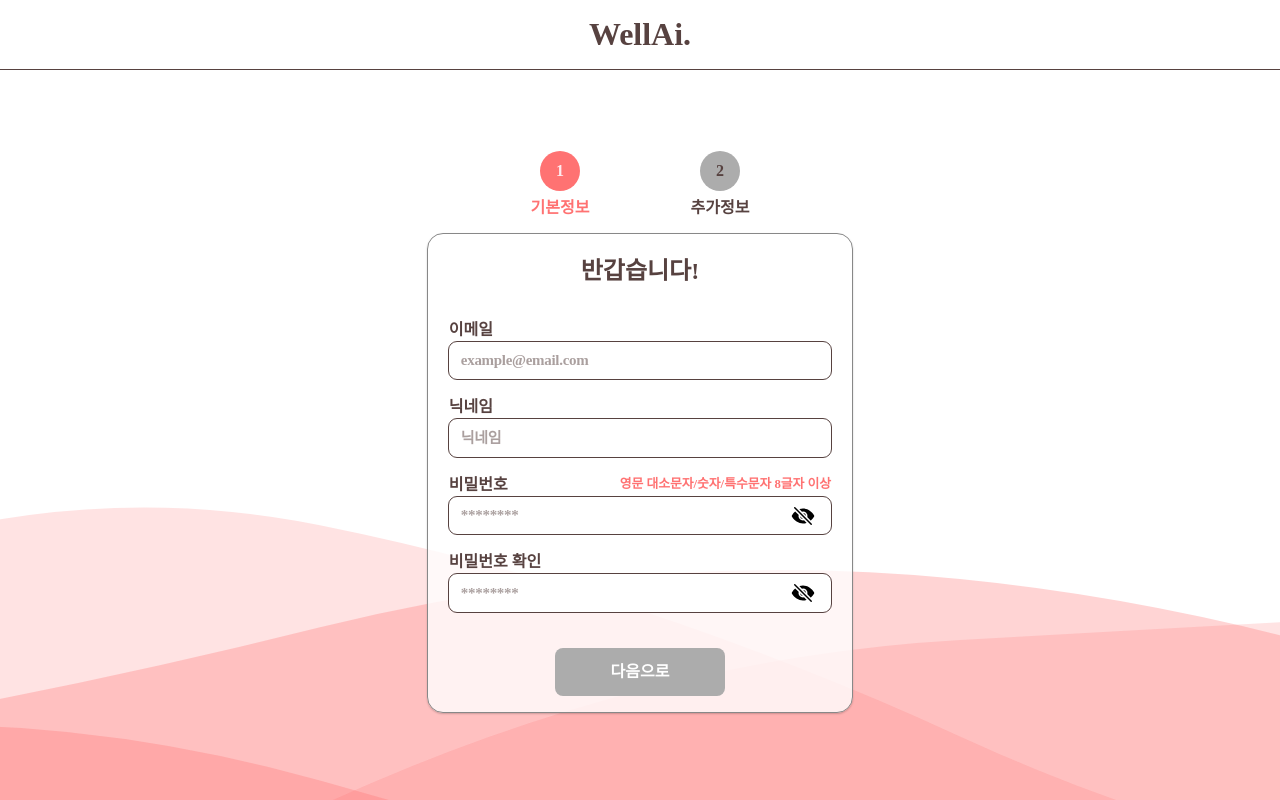
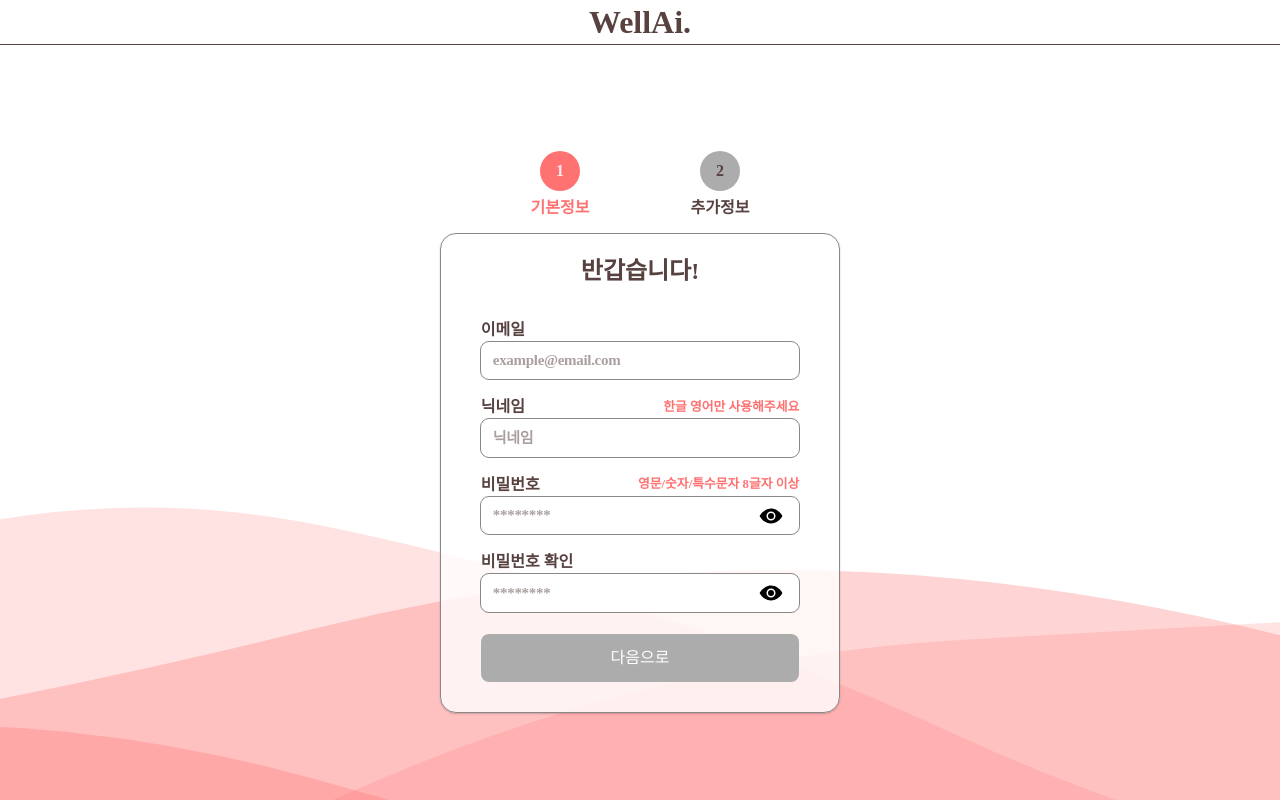
Before and after one commit to JShwa0429/wellai, a React (Create React App) app: page /home in a window 1280 px wide. Built offline with nearby package versions, Linux system fonts and the light colour scheme.

Commit message:
feat : 정규식 설정

```diff
--- a/src/components/element/input.tsx
+++ b/src/components/element/input.tsx
@@ -5,26 +5,26 @@ type Props = InputHTMLAttributes<HTMLInputElement>;
 
 export const Input: React.FunctionComponent<Props> = ({ type, children, name, placeholder, value, onChange }) => {
   const [withFocus, setWithFocus] = useState<boolean>(false);
-  const [passwordShow, setPasswordShow] = useState<boolean>(false);
+  const [passwordHidden, setPasswordHidden] = useState<boolean>(true);
   return (
     <Label onFocus={() => setWithFocus(true)} onBlur={() => setWithFocus(false)} withFocus={withFocus}>
-      {children}
+      <span>{children}</span>
       {type !== 'password' && (
         <input type={type} name={name} placeholder={placeholder} value={value} onChange={onChange}></input>
       )}
-      {type === 'password' && passwordShow && (
+      {type === 'password' && passwordHidden && (
         <>
           <input type={'password'} name={name} placeholder={placeholder} value={value} onChange={onChange}></input>
           <div className="svgDiv">
-            <IoEye size="1.5em" fill="black" onClick={() => setPasswordShow((current) => !current)} />
+            <IoEye size="1.5em" fill="black" onClick={() => setPasswordHidden((current) => !current)} />
           </div>
         </>
       )}
-      {type === 'password' && !passwordShow && (
+      {type === 'password' && !passwordHidden && (
         <>
           <input type={'text'} name={name} placeholder={placeholder} value={value} onChange={onChange}></input>
           <div className="svgDiv">
-            <IoEyeOff size="1.5em" fill="black" onClick={() => setPasswordShow((current) => !current)} />
+            <IoEyeOff size="1.5em" fill="black" onClick={() => setPasswordHidden((current) => !current)} />
           </div>
         </>
       )}
@@ -36,24 +36,22 @@ const Label = styled.label<{ withFocus: boolean }>`
   position: relative;
   font-weight: bold;
   margin: auto;
-  width: 90%;
+  width: 100%;
   display: flex;
   justify-content: center;
   flex-direction: column;
-  align-items: center;
+
   margin: 0.5em 1vw;
+
   p {
-    margin: 0.5em 0;
-    margin-right: auto;
-    color: ${(props) => (props.withFocus ? props.theme.main : props.theme.defaultText)};
-    font-weight: bold;
+    color: ${({ withFocus, theme }) => (withFocus ? theme.main : theme.text)};
   }
   input {
     width: 100%;
     padding: 13px 12px;
     line-height: 1.47;
     font-size: 15px;
-    outline: 1px solid ${(props) => props.theme.defaultText};
+    outline: 1px solid ${(props) => props.theme.text};
     letter-spacing: -0.3px;
     border-radius: 4px;
     font-weight: bold;
--- a/src/components/header/Header.tsx
+++ b/src/components/header/Header.tsx
@@ -17,7 +17,8 @@ export default Header;
 export const DivHeader = styled.div`
   width: 100vw;
   height: 5vh;
-  min-height: 70px;
+  min-height: 45px;
+  max-height: 70px;
   position: absolute;
   z-index: 99;
   display: grid;
--- a/src/components/signup/SignUpEssential.tsx
+++ b/src/components/signup/SignUpEssential.tsx
@@ -20,13 +20,17 @@ const SignUpEssential: React.FunctionComponent<Props> = ({ pageNumber, handleNex
   }, [userId]);
 
   const nicknameError = useMemo(() => {
+    const regex = /^[가-힣|a-z|A-Z]+$/;
+    if (!regex.test(nickname)) {
+      return '한글 영어만 사용해주세요';
+    }
     return '';
   }, [nickname]);
 
   const passwordError = useMemo(() => {
     const regex = /^(?=.*[A-Za-z])(?=.*\d)(?=.*[$@$!%*#?&])[A-Za-z\d$@$!%*#?&]{8,}$/;
     if (!password) {
-      return '영문 대소문자/숫자/특수문자 8글자 이상';
+      return '영문/숫자/특수문자 8글자 이상';
     } else if (password.length < 8) {
       return '비밀번호는 8자리 이상이어야합니다';
     } else if (!regex.test(password)) {
--- a/src/components/signup/SignUpHeader.tsx
+++ b/src/components/signup/SignUpHeader.tsx
@@ -1,10 +1,13 @@
 import styled from 'styled-components';
 import { DivHeader } from 'components/header/Header';
+import { Link } from 'react-router-dom';
 const SignUpHeader = () => {
   const logoName = 'WellAi.';
   return (
     <DivSignUpHeader>
-      <h1>{logoName}</h1>
+      <Link to="/">
+        <h1>{logoName}</h1>
+      </Link>
     </DivSignUpHeader>
   );
 };
@@ -14,4 +17,9 @@ export default SignUpHeader;
 const DivSignUpHeader = styled(DivHeader)`
   display: flex;
   justify-content: center;
+
+  a {
+    text-decoration: none;
+    color: ${({ theme }) => theme.defaultText};
+  }
 `;
--- a/src/components/signup/SignUpOption.tsx
+++ b/src/components/signup/SignUpOption.tsx
@@ -66,16 +66,13 @@ const SignUpOption: React.FunctionComponent<Props> = ({ pageNumber, handlePrevPa
   return (
     <Div>
       <h3>
-        최적의 운동을 추천해드릴 수 있는
+        최적의 운동을 추천해 드리기 위한
         <br /> 선택 입력 사항이에요.
       </h3>
       <form onSubmit={handleSubmit}>
         <InputDiv>
           <span>
-            <br />
-            성별
-            <br />
-            <small>(선택)</small>
+            <p style={{ textDecoration: 'square' }}>• 성별(선택)</p>
           </span>
           <ButtonDiv>
             {genderArray.map((genderElem) => (
@@ -91,12 +88,10 @@ const SignUpOption: React.FunctionComponent<Props> = ({ pageNumber, handlePrevPa
             ))}
           </ButtonDiv>
         </InputDiv>
+        <div style={{ flexDirection: 'row' }}>
           <InputDiv>
-          <span>
-            <br />
-            키<br />
-            <small>(선택)</small>
-          </span>
+            <span>• 체형(선택)</span>
+            <InputDiv style={{ flexDirection: 'row' }}>
               <OptionDiv>
                 <input
                   type="number"
@@ -104,16 +99,8 @@ const SignUpOption: React.FunctionComponent<Props> = ({ pageNumber, handlePrevPa
                   step="0.1"
                   onChange={(event) => setHeight(parseFloat(event.target.value))}
                 />
-            <span>cm</span>
+                <b>cm</b>
               </OptionDiv>
-        </InputDiv>
-        <InputDiv>
-          <span>
-            <br />
-            몸무게
-            <br />
-            <small>(선택)</small>
-          </span>
               <OptionDiv>
                 <input
                   type="number"
@@ -121,15 +108,13 @@ const SignUpOption: React.FunctionComponent<Props> = ({ pageNumber, handlePrevPa
                   step="0.1"
                   onChange={(event) => setWeight(parseFloat(event.target.value))}
                 ></input>
-            <span>kg</span>
+                <b>kg</b>
               </OptionDiv>
             </InputDiv>
+          </InputDiv>
+        </div>
         <InputDiv>
-          <span>
-            선호하는 운동
-            <br />
-            <small>(선택 최대 2개)</small>
-          </span>
+          <span>• 선호하는 운동 (최대 2개)</span>
           <LikeSelect>
             <LikeOption checked={core} setChecked={setLikeCore}>
               코어
@@ -152,7 +137,7 @@ const SignUpOption: React.FunctionComponent<Props> = ({ pageNumber, handlePrevPa
           </LikeSelect>
         </InputDiv>
         <ButtonDiv>
-          <MoveButton
+          {/* <MoveButton
             onClick={() => {
               handleSaveOption();
               handlePrevPage();
@@ -161,9 +146,9 @@ const SignUpOption: React.FunctionComponent<Props> = ({ pageNumber, handlePrevPa
             finish={false}
           >
             이전으로
-          </MoveButton>
+          </MoveButton> */}
           <MoveButton type="submit" pageNumber={pageNumber} finish={true}>
-            완료
+            완료!
           </MoveButton>
         </ButtonDiv>
       </form>
@@ -175,6 +160,8 @@ export default SignUpOption;
 const Div = styled.div`
   display: flex;
   flex-direction: column;
+  justify-content: center;
+  align-items: center;
   height: 100%;
   width: 100%;
   padding: 0px;
@@ -182,16 +169,12 @@ const Div = styled.div`
     margin-top: 5vh;
     margin-bottom: auto;
   }
-  form {
-    width: 100%;
-    margin: 0;
-    padding: 0;
-  }
 `;
 const InputDiv = styled.div`
-  display: grid;
-  grid-template-columns: 3fr 7fr;
+  display: flex;
+  flex-direction: column;
   width: 100%;
+  justify-content: center;
   align-items: center;
 
   [type='radio'] {
@@ -201,20 +184,19 @@ const InputDiv = styled.div`
   span {
     text-align: center;
     font-weight: bold;
+    margin-right: auto;
   }
   label {
     width: 100%;
   }
   input {
-    margin-left: auto;
     padding: 0.5em;
     line-height: 1.47;
     font-size: 1em;
     outline: 1px solid ${({ theme }) => theme.defaultText};
     letter-spacing: -0.3px;
-    border-radius: 4px;
+
     font-weight: bold;
-    margin-right: 5%;
   }
 `;
 
@@ -231,6 +213,7 @@ const OptionDiv = styled.div`
   input {
     width: 40%;
     margin: 0 1em;
+    border-radius: 4px;
   }
 `;
 
@@ -256,20 +239,19 @@ const ButtonDiv = styled.div`
   heigt: 100%;
   display: flex;
   padding: 0;
-  justify-content: space-between;
+  justify-content: center;
 `;
 
 const MoveButton = styled.button<{ pageNumber: number; finish: boolean }>`
   color: ${({ finish, theme }) => (finish ? theme.buttonText : theme.defaultText)};
   border: ${({ finish, theme }) => (finish ? '0px' : '1px solid' + theme.defaultText)};
   background-color: ${({ finish, theme }) => (finish ? theme.main : theme.sub)};
-  width: 40%;
+  width: 100%;
   min-height: 2em;
   height: 8vh;
   max-height: 3em;
   font-weight: bold;
-  margin-top: auto;
-  margin: 2vh;
+  margin: auto;
   border-radius: 4px;
 `;
 
--- a/src/components/signup/Signup.tsx
+++ b/src/components/signup/Signup.tsx
@@ -39,8 +39,7 @@ const SignUp = () => {
 export default SignUp;
 
 const Div = styled.div`
-  width: 426.8px;
-  max-height: 680px;
+  width: 400px;
   height: 60vh;
   min-height: 400px;
   color: ${(props) => props.theme.defaultText};
@@ -71,7 +70,7 @@ const Div = styled.div`
     flex-direction: column;
     justify-content: center;
     align-items: center;
-    width: 100%;
+    width: 80%;
     height: 100%;
     margin 0;
     input {
@@ -102,10 +101,9 @@ const Div = styled.div`
 export const Button = styled.button<{ pageNumber: number }>`
   color: ${(props) => (props.pageNumber === 1 ? props.theme.buttonText : props.theme.defaultText)};
   background: ${(props) => (props.pageNumber === 1 ? props.theme.main : props.theme.sub)};
-  width: 40%;
+  width: 100%;
   min-height: 3em;
-  font-weight: bold;
-  margin-top: auto;
+  margin: auto;
   border-radius: 8px;
   border: 1px solid ${(props) => (props.pageNumber === 1 ? props.theme.main : props.theme.defaultText)};
 
--- a/src/styles/theme.ts
+++ b/src/styles/theme.ts
@@ -4,7 +4,7 @@ const theme: StyledComponent.DefaultTheme = {
   background: 'white',
   main: '#FF7272',
   sub: 'white',
-  text: '#FFEAEE',
+  text: '#888888',
   defaultText: '#574240 ',
   buttonText: '#FFEAEE',
 };
```
Lines whose indentation alone changed are shown as unchanged.
